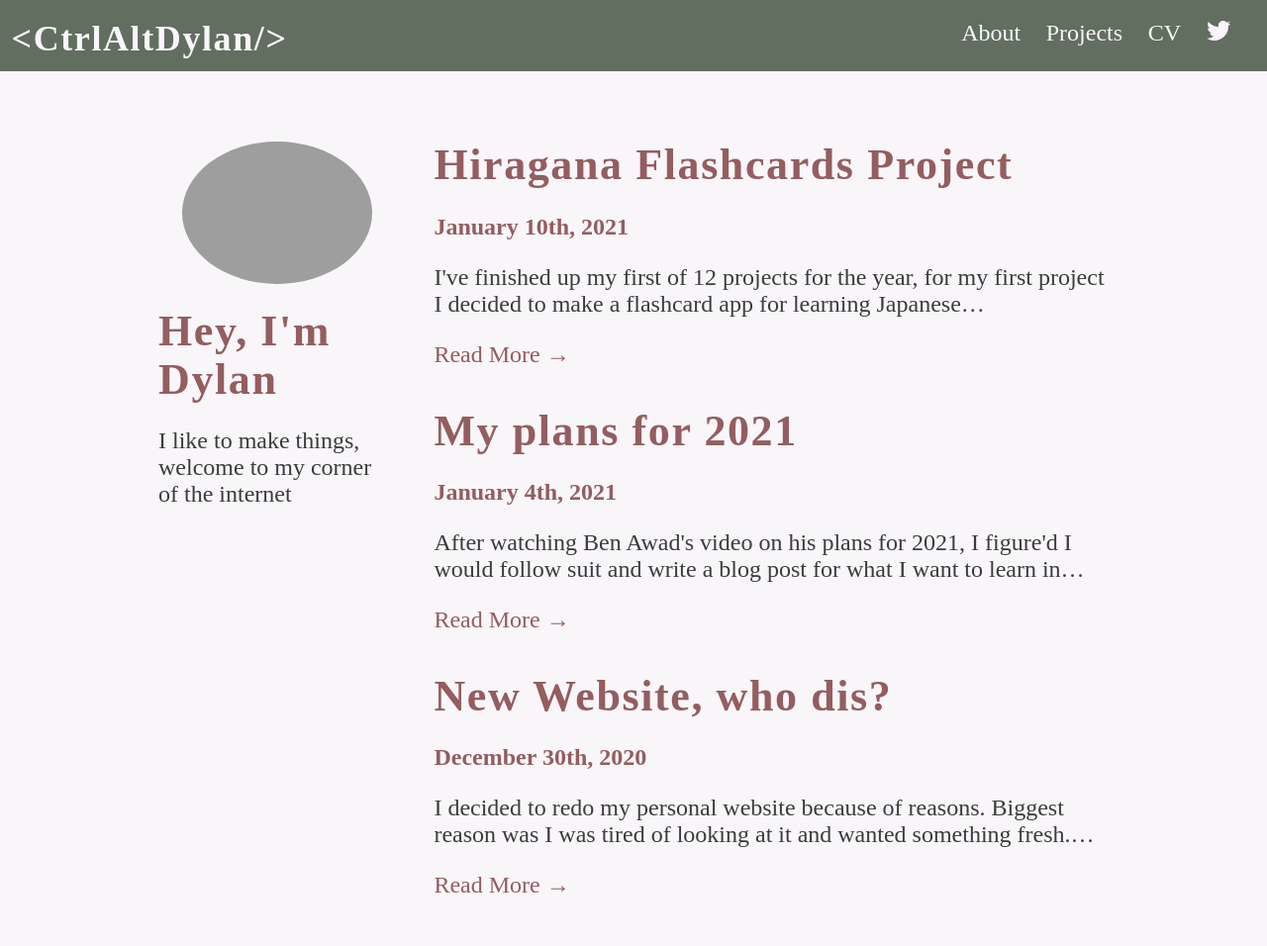
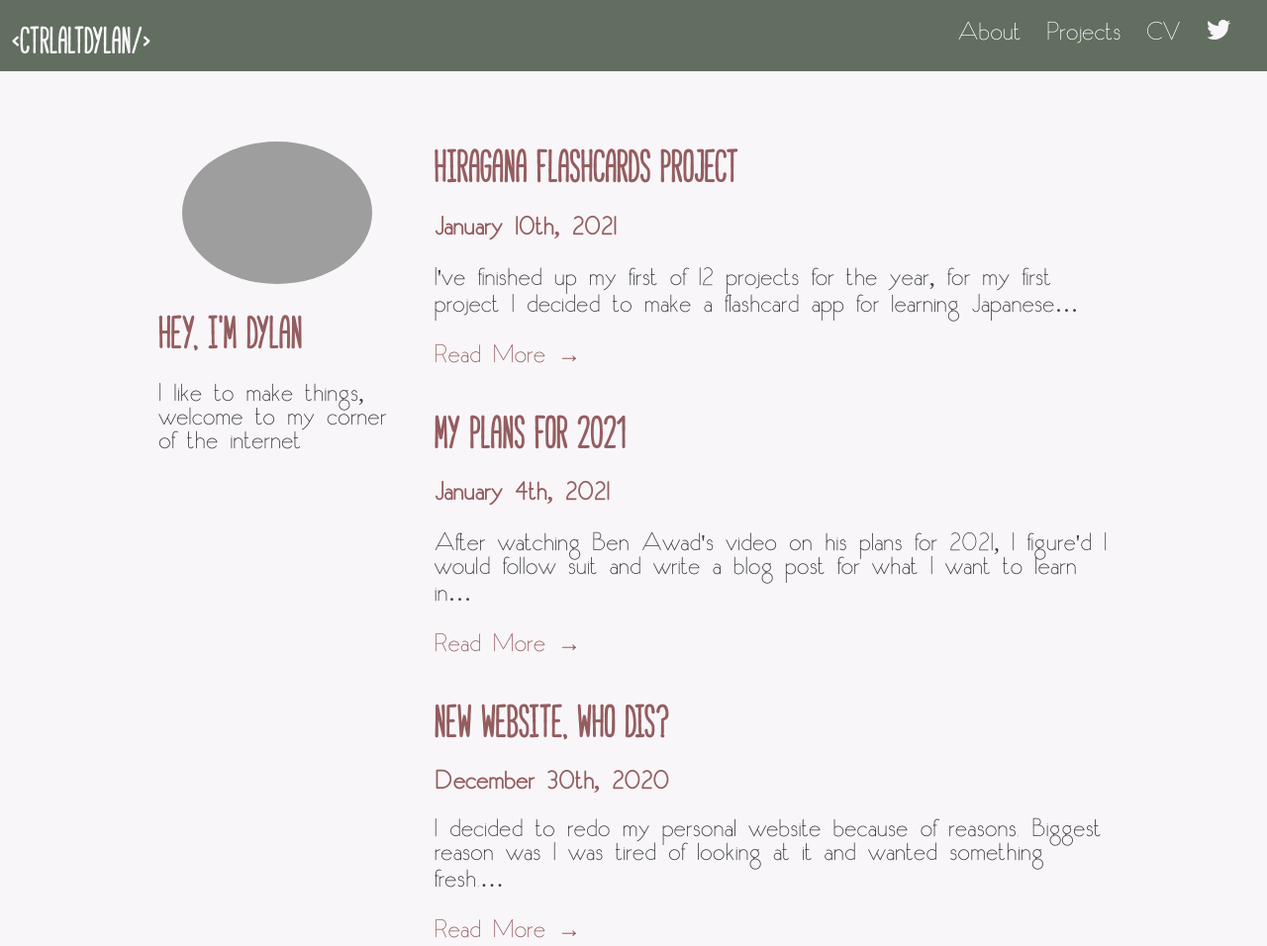
Before and after one commit to takeshi-codes/blog, a Gatsby site: page / in a window 1280 px wide. Shown: the whole page at 99% size. Built offline with nearby package versions, Linux system fonts and the light colour scheme; Gatsby itself is replaced by a stand-in of ours; grey boxes are pictures that could not be loaded.

Commit message:
perf: font updates, removed unneeded packages

```diff
--- a/font-preload-cache.json
+++ /dev/null
@@ -1,38 +0,0 @@
-{
-  "timestamp": 1608740160189,
-  "hash": "b15d6aca824cbc2f356459d6049b2648",
-  "assets": {
-    "/posts/new-website": {
-      "/fonts/Fox%20&%20Cat.ttf": true,
-      "/fonts/Cabana-Regular.otf": true
-    },
-    "/dev-404-page/": {
-      "/fonts/Cabana-Regular.otf": true,
-      "/fonts/Fox%20&%20Cat.ttf": true
-    },
-    "/404/": {
-      "/fonts/Cabana-Regular.otf": true,
-      "/fonts/Fox%20&%20Cat.ttf": true
-    },
-    "/about/": {
-      "/fonts/Cabana-Regular.otf": true,
-      "/fonts/Fox%20&%20Cat.ttf": true
-    },
-    "/blog/": {
-      "/fonts/Cabana-Regular.otf": true,
-      "/fonts/Fox%20&%20Cat.ttf": true
-    },
-    "/": {
-      "/fonts/Cabana-Regular.otf": true,
-      "/fonts/Fox%20&%20Cat.ttf": true
-    },
-    "/projects/": {
-      "/fonts/Cabana-Regular.otf": true,
-      "/fonts/Fox%20&%20Cat.ttf": true
-    },
-    "/404.html": {
-      "/fonts/Cabana-Regular.otf": true,
-      "/fonts/Fox%20&%20Cat.ttf": true
-    }
-  }
-}
--- a/gatsby-config.js
+++ b/gatsby-config.js
@@ -33,15 +33,5 @@ module.exports = {
     },
     `gatsby-plugin-styled-components`,
     `gatsby-transformer-remark`,
-    `gatsby-plugin-preload-fonts`,
-    {
-      resolve: `gatsby-plugin-web-font-loader`,
-      options: {
-        custom: {
-          families: ['Cabana', 'Fox & Cat'],
-          urls: ['/fonts/fonts.css'],
-        },
-      },
-    },
   ],
 };
--- a/package.json
+++ b/package.json
@@ -10,11 +10,9 @@
     "gatsby-image": "^2.5.0",
     "gatsby-plugin-manifest": "^2.6.1",
     "gatsby-plugin-offline": "^3.4.0",
-    "gatsby-plugin-preload-fonts": "^1.6.0",
     "gatsby-plugin-react-helmet": "^3.4.0",
     "gatsby-plugin-sharp": "^2.8.0",
     "gatsby-plugin-styled-components": "^3.7.0",
-    "gatsby-plugin-web-font-loader": "^1.0.4",
     "gatsby-source-filesystem": "^2.5.0",
     "gatsby-transformer-remark": "^2.13.0",
     "gatsby-transformer-sharp": "^2.6.0",
--- a/src/components/globals.js
+++ b/src/components/globals.js
@@ -1,7 +1,21 @@
 import React from 'react';
 import { createGlobalStyle } from 'styled-components';
+import Cabana from '../assets/Cabana.otf';
+import FoxAndCat from '../assets/FoxAndCat.ttf';
+
+/* Cabana font from https://adrien-coquet.com/ */
+
+/* Fox & Cat font from https://www.graphicpear.com/fox-cat-typeface/ */
 
 const Globals = createGlobalStyle`
+  @font-face {
+    font-family: Cabana;
+    src: url(${Cabana});
+  }
+  @font-face {
+    font-family: FoxAndCat;
+    src: url(${FoxAndCat});
+  }
   html {
     -ms-text-size-adjust: 100%;
     -webkit-text-size-adjust: 100%;
@@ -12,7 +26,7 @@ const Globals = createGlobalStyle`
   body {
     margin: 0;
     word-wrap: break-word;
-    font-family: "Fox & Cat";
+    font-family: "FoxAndCat";
     font-size: 1.5rem;
     text-rendering: optimizeLegibility;
     color: #3c3c3c;
--- a/static/fonts/fonts.css
+++ /dev/null
@@ -1,17 +0,0 @@
-/* Font loading: https://medium.com/@thanhnht_66044/how-to-self-host-fonts-in-gatsby-37b781fa96d9 */
-
-/* Cabana font from https://adrien-coquet.com/ */
-
-/* Fox & Cat font from https://www.graphicpear.com/fox-cat-typeface/ */
-
-@font-face {
-  font-family: "Cabana";
-  src: url("Cabana-Regular.otf") format("opentype");
-  font-display: swap;
-}
-
-@font-face {
-  font-family: "Fox & Cat";
-  src: url("Fox\ &\ Cat.ttf") format("truetype");
-  font-display: swap;
-}
```
Also changed, not shown: src/assets/Cabana.otf (renamed from static/fonts/Cabana-Regular.otf), src/assets/FoxAndCat.ttf (renamed from static/fonts/Fox & Cat.ttf), 2 other files.
